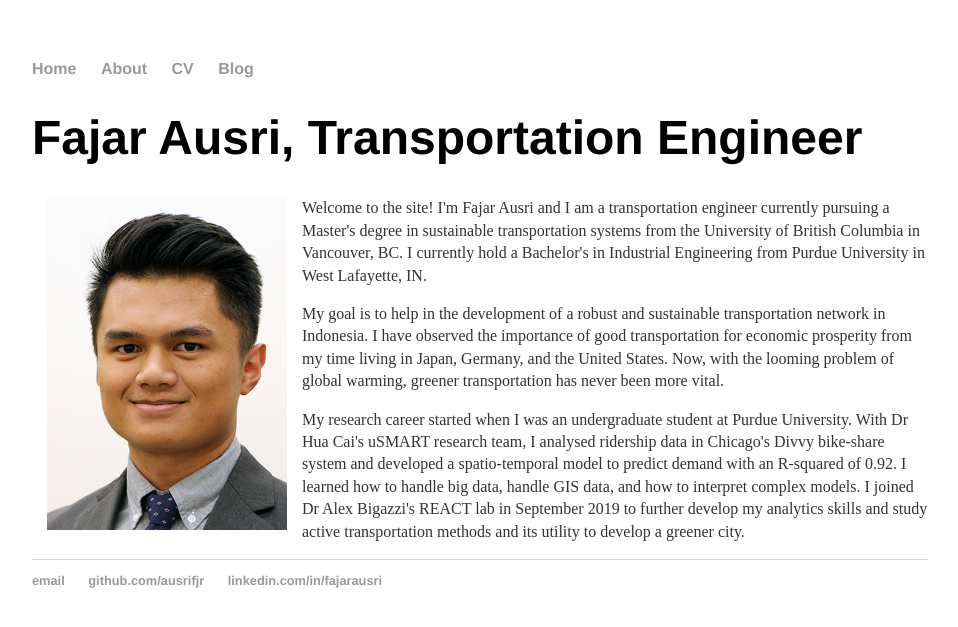
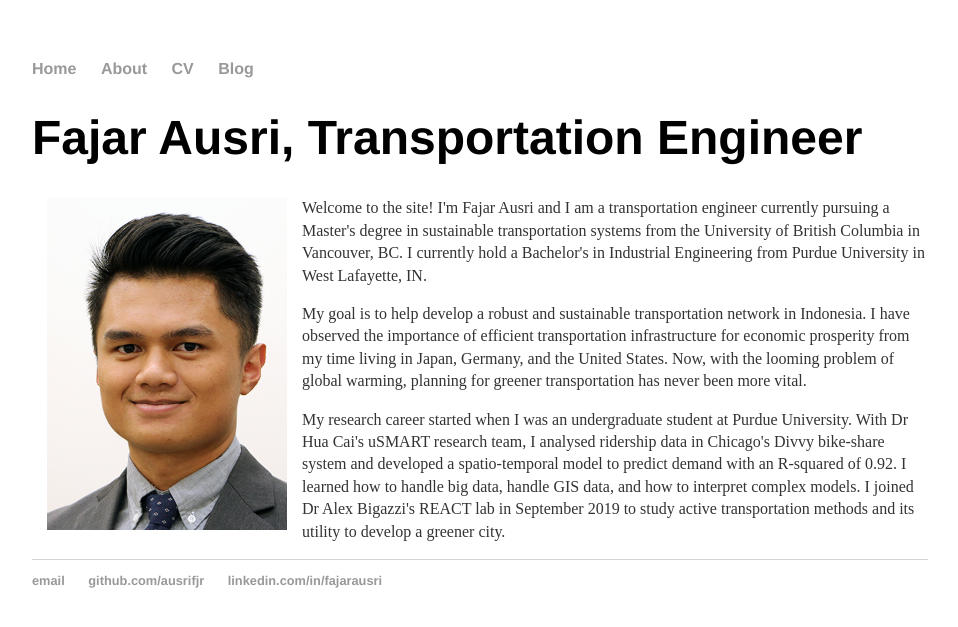
Before and after one commit to ausrifjr/ausrifjr.github.io, a Jekyll site: the page built from index.html, in a window 1280 px wide. Shown: the top 627 px of the page, without its empty margins (160-1118 px from the left). Built offline with Jekyll 4.4.1, drawn with Linux system fonts in a browser that asks for light colours.

Commit message:
Update index.html

```diff
--- a/index.html
+++ b/index.html
@@ -7,6 +7,6 @@ title: Fajar Ausri
 	<p><img style="padding: 0 15px; float: left;" src="/assets/Photo_20170916b.jpg" alt="Fajar Ausri" width="240" height="333"></p>
 	<p style="margin-top: 20px;"> </p>
 	<p>Welcome to the site! I'm Fajar Ausri and I am a transportation engineer currently pursuing a Master's degree in sustainable transportation systems from the University of British Columbia in Vancouver, BC. I currently hold a Bachelor's in Industrial Engineering from Purdue University in West Lafayette, IN.</p>
-	<p>My goal is to help in the development of a robust and sustainable transportation network in Indonesia. I have observed the importance of good transportation for economic prosperity from my time living in Japan, Germany, and the United States. Now, with the looming problem of global warming, greener transportation has never been more vital.</p>
-	<p>My research career started when I was an undergraduate student at Purdue University. With Dr Hua Cai's uSMART research team, I analysed ridership data in Chicago's Divvy bike-share system and developed a spatio-temporal model to predict demand with an R-squared of 0.92. I learned how to handle big data, handle GIS data, and how to interpret complex models. I joined Dr Alex Bigazzi's REACT lab in September 2019 to further develop my analytics skills and study active transportation methods and its utility to develop a greener city.</p>
+	<p>My goal is to help develop a robust and sustainable transportation network in Indonesia. I have observed the importance of efficient transportation infrastructure for economic prosperity from my time living in Japan, Germany, and the United States. Now, with the looming problem of global warming, planning for greener transportation has never been more vital.</p>
+	<p>My research career started when I was an undergraduate student at Purdue University. With Dr Hua Cai's uSMART research team, I analysed ridership data in Chicago's Divvy bike-share system and developed a spatio-temporal model to predict demand with an R-squared of 0.92. I learned how to handle big data, handle GIS data, and how to interpret complex models. I joined Dr Alex Bigazzi's REACT lab in September 2019 to study active transportation methods and its utility to develop a greener city.</p>
 </div><!-- /.blurb -->
```
